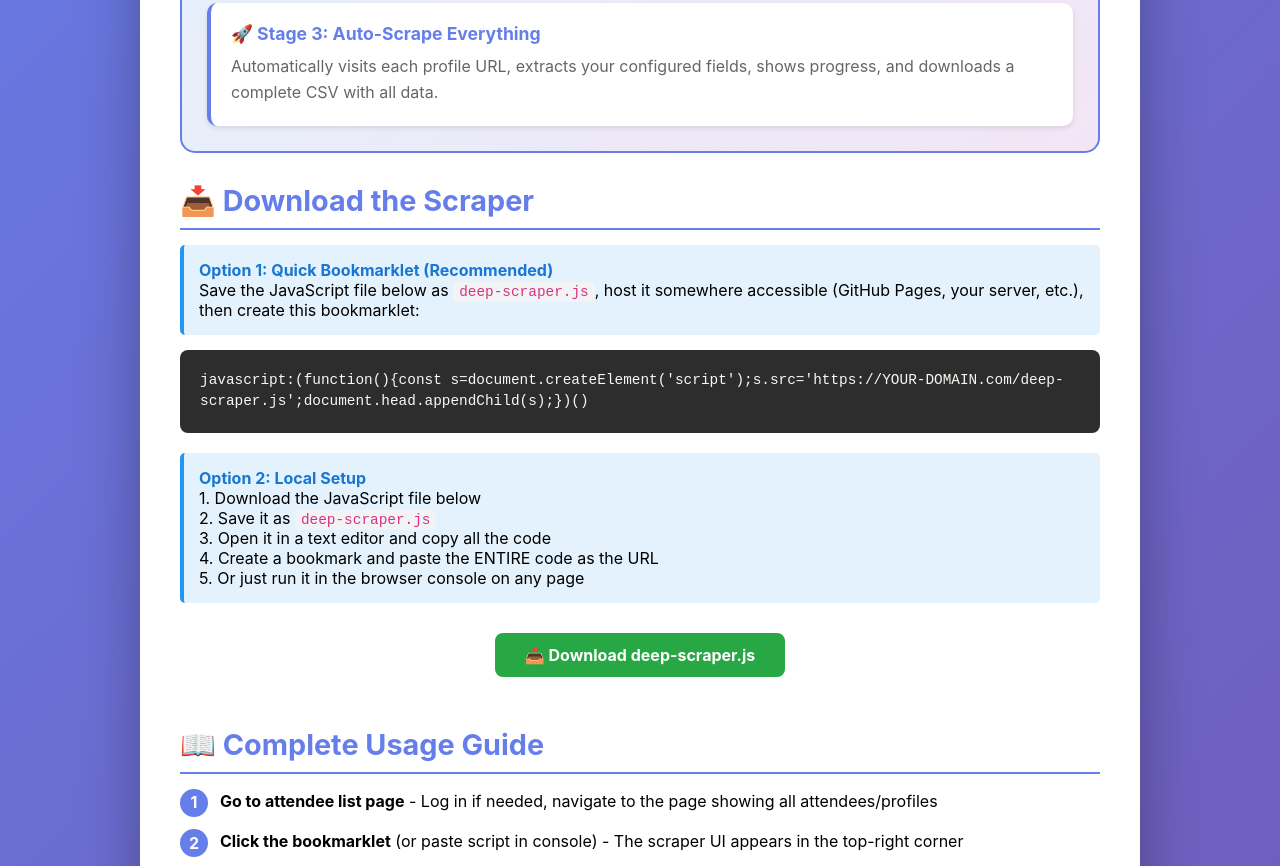
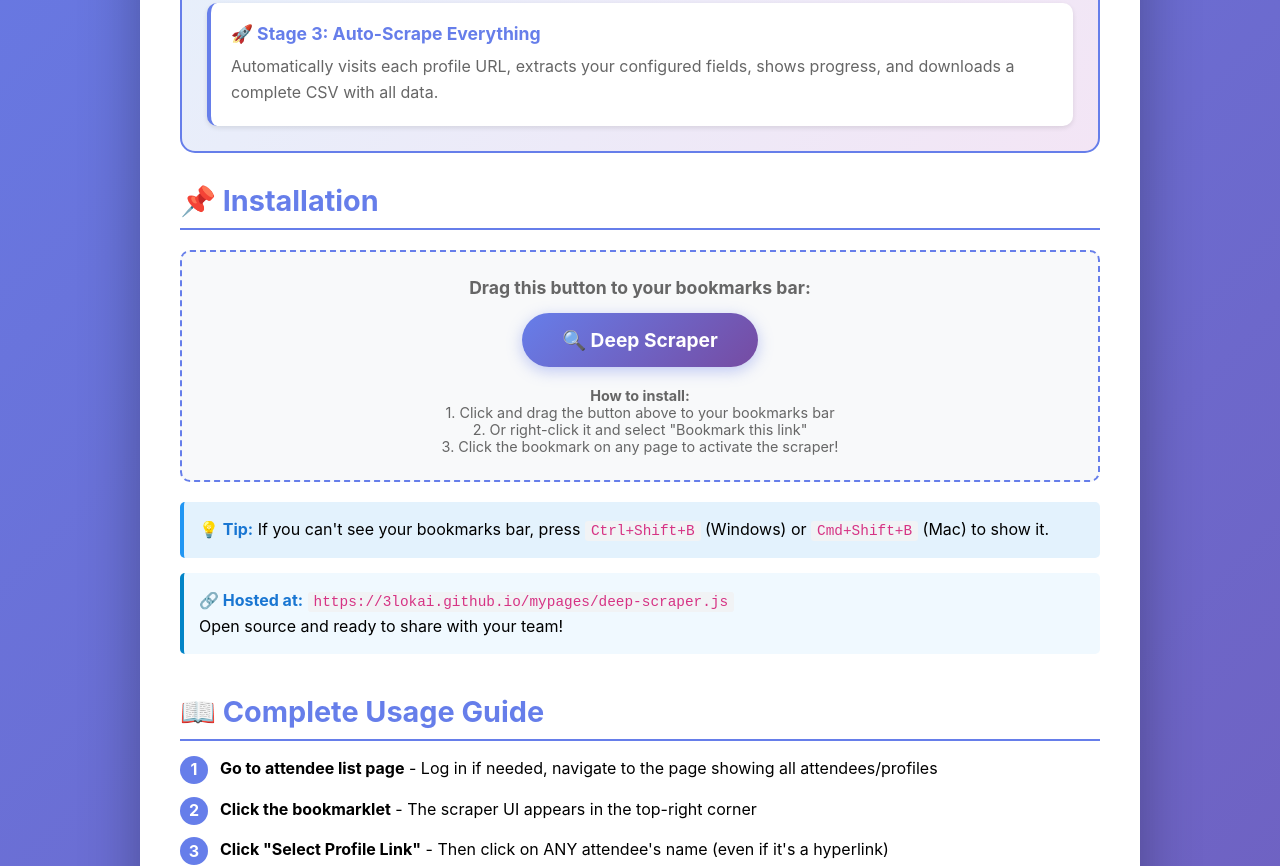
Before and after one commit to 3lokai/mypages, a plain HTML site: page index.html in a window 1280 px wide. Shown: the part 636-1502 px from the top of the page. Drawn offline with Linux system fonts and the light colour scheme.

Commit message:
Update index.html

```diff
--- a/index.html
+++ b/index.html
@@ -124,6 +124,7 @@
             padding: 15px;
             margin: 15px 0;
             border-radius: 5px;
+            line-height: 1.6;
         }
 
         .instruction strong {
@@ -208,35 +209,6 @@
             margin: 15px 0;
             border-radius: 5px;
         }
-
-        .code-block {
-            background: #2d2d2d;
-            color: #f8f8f2;
-            padding: 20px;
-            border-radius: 8px;
-            margin: 15px 0;
-            overflow-x: auto;
-            font-family: 'Courier New', monospace;
-            font-size: 0.9em;
-            line-height: 1.5;
-        }
-
-        .download-btn {
-            display: inline-block;
-            background: #28a745;
-            color: white;
-            padding: 12px 30px;
-            border-radius: 8px;
-            text-decoration: none;
-            font-weight: bold;
-            margin: 10px 5px;
-            transition: all 0.2s;
-        }
-
-        .download-btn:hover {
-            background: #218838;
-            transform: translateY(-2px);
-        }
     </style>
 </head>
 <body>
@@ -267,35 +239,35 @@
         </div>
 
         <div class="section">
-            <h2>📥 Download the Scraper</h2>
-            <div class="instruction">
-                <strong>Option 1: Quick Bookmarklet (Recommended)</strong><br>
-                Save the JavaScript file below as <code>deep-scraper.js</code>, host it somewhere accessible (GitHub Pages, your server, etc.), then create this bookmarklet:
+            <h2>📌 Installation</h2>
+            <div class="bookmarklet-box">
+                <p style="margin-bottom: 15px; color: #666; font-size: 1.1em;">
+                    <strong>Drag this button to your bookmarks bar:</strong>
+                </p>
+                <a href="javascript:(function(){const s=document.createElement('script');s.src='https://3lokai.github.io/mypages/deep-scraper.js';document.head.appendChild(s);})();" class="bookmarklet-link">🔍 Deep Scraper</a>
+                <p style="margin-top: 20px; color: #666; font-size: 0.9em;">
+                    <strong>How to install:</strong><br>
+                    1. Click and drag the button above to your bookmarks bar<br>
+                    2. Or right-click it and select "Bookmark this link"<br>
+                    3. Click the bookmark on any page to activate the scraper!
+                </p>
             </div>
 
-            <div class="code-block">
-javascript:(function(){const s=document.createElement('script');s.src='https://YOUR-DOMAIN.com/deep-scraper.js';document.head.appendChild(s);})()
+            <div class="instruction">
+                <strong>💡 Tip:</strong> If you can't see your bookmarks bar, press <code>Ctrl+Shift+B</code> (Windows) or <code>Cmd+Shift+B</code> (Mac) to show it.
             </div>
 
-            <div class="instruction" style="margin-top: 20px;">
-                <strong>Option 2: Local Setup</strong><br>
-                1. Download the JavaScript file below<br>
-                2. Save it as <code>deep-scraper.js</code><br>
-                3. Open it in a text editor and copy all the code<br>
-                4. Create a bookmark and paste the ENTIRE code as the URL<br>
-                5. Or just run it in the browser console on any page
+            <div class="instruction" style="margin-top: 15px; background: #f0f9ff; border-left-color: #0284c7;">
+                <strong>🔗 Hosted at:</strong> <code>https://3lokai.github.io/mypages/deep-scraper.js</code><br>
+                Open source and ready to share with your team!
             </div>
-
-            <p style="text-align: center; margin: 20px 0;">
-                <a href="#" class="download-btn" onclick="downloadScript(); return false;">📥 Download deep-scraper.js</a>
-            </p>
         </div>
 
         <div class="section">
             <h2>📖 Complete Usage Guide</h2>
             <ol class="steps">
                 <li><strong>Go to attendee list page</strong> - Log in if needed, navigate to the page showing all attendees/profiles</li>
-                <li><strong>Click the bookmarklet</strong> (or paste script in console) - The scraper UI appears in the top-right corner</li>
+                <li><strong>Click the bookmarklet</strong> - The scraper UI appears in the top-right corner</li>
                 <li><strong>Click "Select Profile Link"</strong> - Then click on ANY attendee's name (even if it's a hyperlink)</li>
                 <li><strong>Wait for collection</strong> - Scraper automatically clicks "Load More" and collects all profile URLs</li>
                 <li><strong>Click "Configure Fields"</strong> - Opens the first profile as a sample</li>
@@ -384,20 +356,29 @@ javascript:(function(){const s=document.createElement('script');s.src='https://Y
                 <strong>⚖️ Legal & Ethics:</strong> Only scrape data you have permission to access. Respect website terms of service and robots.txt. Use responsibly.
             </div>
         </div>
+
+        <div class="section">
+            <h2>🔧 Troubleshooting</h2>
+            <div class="instruction">
+                <strong>Q: Bookmarklet not working?</strong><br>
+                A: Try right-clicking the button and selecting "Bookmark this link". Or create a bookmark manually and paste the JavaScript URL.
+            </div>
+
+            <div class="instruction" style="margin-top: 15px;">
+                <strong>Q: It's not finding any profiles?</strong><br>
+                A: Make sure you clicked on an actual link (&lt;a&gt; tag) that goes to profile pages. Try clicking directly on the attendee's name.
+            </div>
+
+            <div class="instruction" style="margin-top: 15px;">
+                <strong>Q: Fields are coming up empty?</strong><br>
+                A: The selectors might not be robust. Try selecting the direct text element, not a parent container. Test with 2-3 profiles first.
+            </div>
+
+            <div class="instruction" style="margin-top: 15px;">
+                <strong>Q: Can I pause and resume?</strong><br>
+                A: Currently no. The scraper needs to run continuously. For large scrapes (500+), consider running overnight.
+            </div>
+        </div>
     </div>
-
-    <script>
-        function downloadScript() {
-            // This will download the JS file from the next artifact
-            const scriptContent = `// See the "Deep Scraper - JavaScript" artifact for the complete code`;
-            const blob = new Blob([scriptContent], { type: 'text/javascript' });
-            const url = URL.createObjectURL(blob);
-            const a = document.createElement('a');
-            a.href = url;
-            a.download = 'deep-scraper.js';
-            a.click();
-            alert('Note: Get the complete code from the "Deep Scraper - JavaScript" artifact!');
-        }
-    </script>
 </body>
 </html>
```
